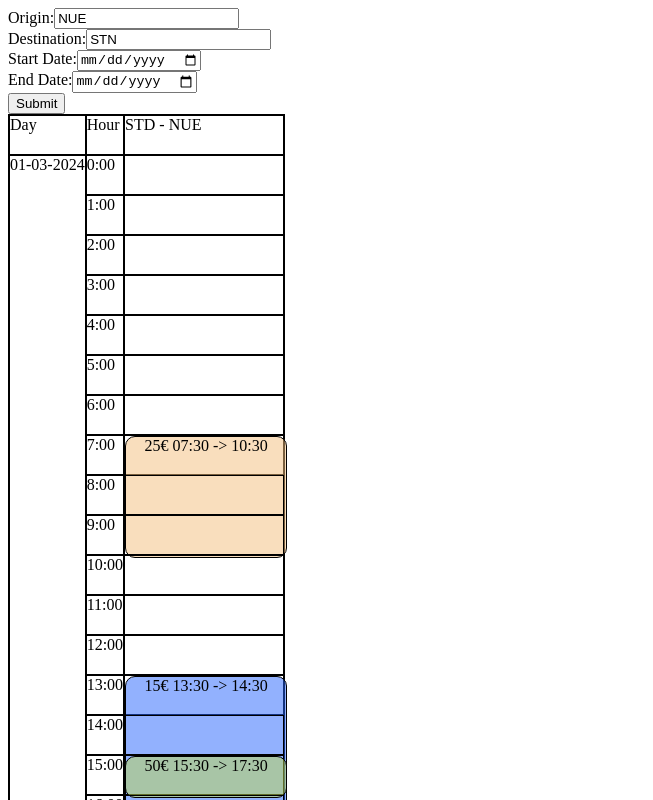
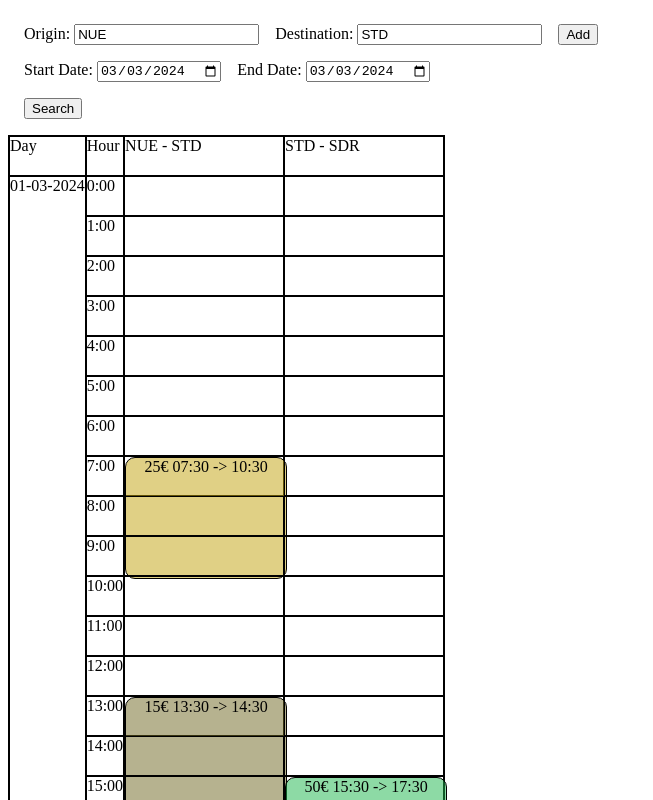
Before and after one commit to nck974/flight-combination-finder, an Angular app in the folder flight-combination-finder-ng/: page / in a window 1280 px wide. Shown: the top 800 px of the page, without its empty margins (0-653 px from the left). Built offline with nearby package versions, Linux system fonts and the light colour scheme.

Commit message:
Create frontend to display multiple routes on the same table

```diff
--- a/flight-combination-finder-ng/src/app/model/flight-query.ts
+++ b/flight-combination-finder-ng/src/app/model/flight-query.ts
@@ -1,6 +1,10 @@
-export interface FlightQuery{
+export interface FlightRoute {
     origin: string;
     destination: string;
+}
+
+export interface FlightQuery {
+    routes: FlightRoute[];
     startDate: Date;
     endDate: Date;
 }
--- a/flight-combination-finder-ng/src/app/pages/flight-checker/components/display-flights/display-flights.component.html
+++ b/flight-combination-finder-ng/src/app/pages/flight-checker/components/display-flights/display-flights.component.html
@@ -1,9 +1,12 @@
 @if(query && flightsByDateAndHour && dayWithFlight){
-<div class="table">
+<div class="table table-{{nrColumns}}-columns" id="flightsTable">
   <!-- Header -->
   <div>Day</div>
   <div>Hour</div>
-  <div>{{query.origin}} - {{query.destination}}</div>
+  <!-- Header Routes -->
+  @for(route of query.routes; track route){
+  <div>{{route.origin}} - {{route.destination}}</div>
+  }
   @for (date of dates; track date){
   <!-- Only show days with flights -->
   @if(dayWithFlight[date.toDateString()]){
@@ -15,11 +18,13 @@
   <!-- Hour -->
   @for( hour of hours; track hour; let hourIndex=$index){
   <div class="hour">{{hour}}:00</div>
+  <!-- Airports per hour -->
+  @for(route of query.routes; track route){
   <div class="event-container">
     @if(flightsByDateAndHour[date.toDateString()+hour]){
-
-    <!-- Flights in hour -->
-    @for( flight of flightsByDateAndHour[date.toDateString()+hour]; track
+    <!-- Flights in hour and airport -->
+    @for( flight of flightsByDateAndHour[date.toDateString()+hour][route.origin
+    + '-' + route.destination]; track
     flight){
     <div
       class="event color-{{hourIndex}}-{{$index}} duration-{{flight.duration}}">
@@ -32,6 +37,7 @@
   }
   }
   }
+  }
 
 </div>
 }
--- a/flight-combination-finder-ng/src/app/pages/flight-checker/components/display-flights/display-flights.component.scss
+++ b/flight-combination-finder-ng/src/app/pages/flight-checker/components/display-flights/display-flights.component.scss
@@ -1,17 +1,22 @@
 div {
     border: 1px solid black;
-    // padding: 0.5rem;
 }
 
 .table {
     display: grid;
-    grid-template-columns: min-content min-content 10rem;
     grid-template-rows: 2.5rem;
     white-space: nowrap;
     grid-auto-rows: 2.5rem;
-    // gap: 3px;
     width: min-content;
 }
+
+// Create different column sizes depending on the nr of combinations
+@for $i from 0 through 10 {
+    .table-#{$i}-columns {
+        grid-template-columns: min-content min-content repeat($i, 10rem);
+    }
+}
+
 
 .day-cell {
     grid-row: span 24;
@@ -31,7 +36,6 @@ div {
     text-align: center;
     justify-content: center;
     border-radius: 10px;
-    // height: 2.5*3rem;
 }
 
 // Set height of the duration
--- a/flight-combination-finder-ng/src/app/pages/flight-checker/components/display-flights/display-flights.component.ts
+++ b/flight-combination-finder-ng/src/app/pages/flight-checker/components/display-flights/display-flights.component.ts
@@ -17,7 +17,7 @@ export class DisplayFlightsComponent implements OnInit {
 
   dates: Date[] = [];
   hours = Array.from({ length: 24 }, (_, index) => `${index}`);
-  flightsByDateAndHour: { [date: string]: Flight[] } = {};
+  flightsByDateAndHour: { [date: string]: { [route: string]: Flight[] } } = {};
   dayWithFlight: { [date: string]: boolean } = {};
 
   ngOnInit(): void {
@@ -31,19 +31,36 @@ export class DisplayFlightsComponent implements OnInit {
     }
   }
 
+  get nrColumns(): number {
+    if (this.query) {
+      return this.query.routes.length;
+    }
+    return 0
+  }
+
 
   groupFlightsByDateAnHour(flights: Flight[]): void {
     // Reset fields
     this.flightsByDateAndHour = {};
     this.dayWithFlight = {};
 
-    // Loop through all flights to setup the form
+    // Loop through all flights and save the flights
     for (const flight of flights) {
+
+      // Set keys
       const dateTimeKey = `${flight.departureDate.toDateString()}${flight.departureDate.getHours()}`;
+      const route = `${flight.origin}-${flight.destination}`;
+
+      // Initialize data
       if (!this.flightsByDateAndHour[dateTimeKey]) {
-        this.flightsByDateAndHour[dateTimeKey] = [];
+        this.flightsByDateAndHour[dateTimeKey] = {};
       }
-      this.flightsByDateAndHour[dateTimeKey].push(flight);
+      if (!this.flightsByDateAndHour[dateTimeKey][route]) {
+        this.flightsByDateAndHour[dateTimeKey][route] = [];
+      }
+
+      // Save data
+      this.flightsByDateAndHour[dateTimeKey][route].push(flight);
       this.dayWithFlight[flight.departureDate.toDateString()] = true;
       // Save also the landing date for multi-day flights
       this.dayWithFlight[flight.landingDate.toDateString()] = true;
--- a/flight-combination-finder-ng/src/app/pages/flight-checker/components/search-flights-form/search-flights-form.component.html
+++ b/flight-combination-finder-ng/src/app/pages/flight-checker/components/search-flights-form/search-flights-form.component.html
@@ -1,19 +1,53 @@
-<form #myForm="ngForm" (ngSubmit)="onSubmit()">
-    <div>
-      <label for="origin">Origin:</label>
-      <input type="text" id="origin" name="origin" [(ngModel)]="formData.origin" required>
+<div class="form-wrapper">
+  <form #myForm [formGroup]="formQuery" (ngSubmit)="onSubmit()">
+
+    <!-- Routes -->
+    <div class="routes" formArrayName="routes">
+      @for(route of routesControl.controls; track route; let i = $index){
+      <div class="route" [formGroupName]="i">
+        <div>
+          <label class="form-label" for="origin">Origin:</label>
+          <input class="form-field" type="text" id="origin-{{i}}" name="origin-{{i}}"
+            formControlName="origin"
+            required>
+        </div>
+        <div>
+          <label class="form-label" for="destination">Destination:</label>
+          <input class="form-field" type="text" id="destination"
+            name="destination"
+            formControlName="destination" required>
+        </div>
+        <div>
+          <button type="button" (click)="onAddRoute()">Add</button>
+        </div>
+        @if(i != 0){
+        <div>
+          <button type="button" (click)="onRemoveRoute(i)">Delete</button>
+        </div>
+        }
+      </div>
+      }
     </div>
-    <div>
-      <label for="destination">Destination:</label>
-      <input type="text" id="destination" name="destination" [(ngModel)]="formData.destination" required>
+
+    <!-- Dates -->
+    <div class="date">
+      <div>
+        <label class="form-label" for="startDate">Start Date:</label>
+        <input class="form-field" type="date" id="startDate" name="startDate"
+          formControlName="startDate" required>
+      </div>
+      <div>
+        <label class="form-label" for="endDate">End Date:</label>
+        <input class="form-field" type="date" id="endDate" name="endDate"
+          formControlName="endDate"
+          required>
+      </div>
     </div>
-    <div>
-      <label for="startDate">Start Date:</label>
-      <input type="date" id="startDate" name="startDate" [(ngModel)]="formData.startDate" required>
+
+    <!-- Controls -->
+    <div class="control">
+      <button type="submit" [disabled]="!formQuery.valid">Search</button>
     </div>
-    <div>
-      <label for="endDate">End Date:</label>
-      <input type="date" id="endDate" name="endDate" [(ngModel)]="formData.endDate" required>
-    </div>
-    <button type="submit" [disabled]="!myForm.valid">Submit</button>
   </form>
+
+</div>
--- a/flight-combination-finder-ng/src/app/pages/flight-checker/components/search-flights-form/search-flights-form.component.scss
+++ b/flight-combination-finder-ng/src/app/pages/flight-checker/components/search-flights-form/search-flights-form.component.scss
@@ -0,0 +1,27 @@
+.form-wrapper{
+    padding: 1rem;
+}
+
+.form-wrapper form{
+    display: flex;
+    flex-direction: column;
+    gap: 1rem;
+}
+
+.routes{
+    display: flex;
+    flex-direction: column;
+    gap: 1rem
+}
+
+.route,
+.date,
+.control{
+    display: flex;
+    flex-direction: row;
+    gap: 1rem;
+}
+
+.form-wrapper form label{
+    margin-right: 0.25rem;
+}
--- a/flight-combination-finder-ng/src/app/pages/flight-checker/components/search-flights-form/search-flights-form.component.ts
+++ b/flight-combination-finder-ng/src/app/pages/flight-checker/components/search-flights-form/search-flights-form.component.ts
@@ -1,31 +1,74 @@
-import { Component, EventEmitter, Output } from '@angular/core';
-import { FormsModule } from '@angular/forms';
-import { FlightQuery } from '../../../../model/flight-query';
+import { ChangeDetectorRef, Component, EventEmitter, Output } from '@angular/core';
+import { FormArray, FormBuilder, FormControl, FormGroup, ReactiveFormsModule } from '@angular/forms';
+import { FlightQuery, FlightRoute } from '../../../../model/flight-query';
+import { formatDate } from '@angular/common';
 
 @Component({
   selector: 'app-search-flights-form',
   standalone: true,
-  imports: [FormsModule],
+  imports: [ReactiveFormsModule],
   templateUrl: './search-flights-form.component.html',
   styleUrl: './search-flights-form.component.scss'
 })
 export class SearchFlightsFormComponent {
 
   @Output() onSearch = new EventEmitter<FlightQuery>();
-  formData = {
-    origin: 'NUE',
-    destination: 'STN',
-    startDate: new Date(2024, 2, 1),
-    endDate: new Date(2024, 2, 31)
-  };
+
+  defaultStartDate = new Date();
+  defaultEndDate = new Date();
+
+  formQuery = this.formBuilder.group({
+    routes: this.formBuilder.array([this.createNewRouteControl("NUE", "STD")]),
+    startDate: new FormControl(formatDate(this.defaultStartDate, 'yyyy-MM-dd', 'en')),
+    endDate: new FormControl(formatDate(this.defaultEndDate, 'yyyy-MM-dd', 'en')),
+  });
+
+  constructor(private formBuilder: FormBuilder, private cdr: ChangeDetectorRef) {
+    this.defaultEndDate.setDate(this.defaultEndDate.getDate() + 30);
+  }
+
+  get routesControl() {
+    return this.formQuery.get("routes") as FormArray;
+  }
+
+  private createNewRouteControl(origin?: string, destination?: string): FormGroup {
+    return this.formBuilder.group({
+      origin: new FormControl(origin),
+      destination: new FormControl(destination)
+    });
+  }
+
+  onAddRoute(): void {
+    this.routesControl.push(
+      this.formBuilder.group({
+        origin: new FormControl(""),
+        destination: new FormControl("")
+      })
+    );
+    this.cdr.detectChanges();
+  }
+
+  onRemoveRoute(index: number): void {
+    this.routesControl.removeAt(index);
+  }
+
 
   onSubmit() {
-    console.log(this.formData);
+    console.log(this.formQuery);
+    let routes: FlightRoute[] = []
+    for (let routeControl of this.routesControl.controls) {
+      routes.push(
+        {
+          origin: routeControl.value.origin,
+          destination: routeControl.value.destination
+        }
+      )
+    }
+
     const query: FlightQuery = {
-      origin: this.formData.origin,
-      destination: this.formData.destination,
-      startDate: new Date(this.formData.startDate),
-      endDate: new Date(this.formData.endDate),
+      routes: routes,
+      startDate: new Date(this.formQuery.value.startDate!),
+      endDate: new Date(this.formQuery.value.endDate!),
     };
     console.log("Emitting query...");
     console.log(query);
--- a/flight-combination-finder-ng/src/app/pages/flight-checker/flight-checker.component.ts
+++ b/flight-combination-finder-ng/src/app/pages/flight-checker/flight-checker.component.ts
@@ -17,8 +17,16 @@ export class FlightCheckerComponent implements OnDestroy {
   private flightSearchSubscription?: Subscription;
   isLoading = false;
   query?: FlightQuery = {
-    origin: "STD",
-    destination: "NUE",
+    routes: [
+      {
+        origin: "NUE",
+        destination: "STD",
+      },
+      {
+        origin: "STD",
+        destination: "SDR",
+      },
+    ],
     startDate: new Date(2024, 2, 1),
     endDate: new Date(2024, 2, 3),
   };
@@ -26,8 +34,8 @@ export class FlightCheckerComponent implements OnDestroy {
     {
       id: 1,
       createdAt: new Date(),
-      origin: "STD",
-      destination: "NUE",
+      origin: "NUE",
+      destination: "STD",
       departureDate: new Date(2024, 2, 1, 7, 30),
       landingDate: new Date(2024, 2, 1, 10, 30),
       price: 25.0,
@@ -36,8 +44,8 @@ export class FlightCheckerComponent implements OnDestroy {
     {
       id: 1,
       createdAt: new Date(),
-      origin: "STD",
-      destination: "NUE",
+      origin: "NUE",
+      destination: "STD",
       departureDate: new Date(2024, 2, 1, 13, 30),
       landingDate: new Date(2024, 2, 1, 14, 30),
       price: 15.0,
@@ -47,7 +55,7 @@ export class FlightCheckerComponent implements OnDestroy {
       id: 2,
       createdAt: new Date(),
       origin: "STD",
-      destination: "NUE",
+      destination: "SDR",
       departureDate: new Date(2024, 2, 1, 15, 30),
       landingDate: new Date(2024, 2, 1, 17, 30),
       price: 50.0,
```
